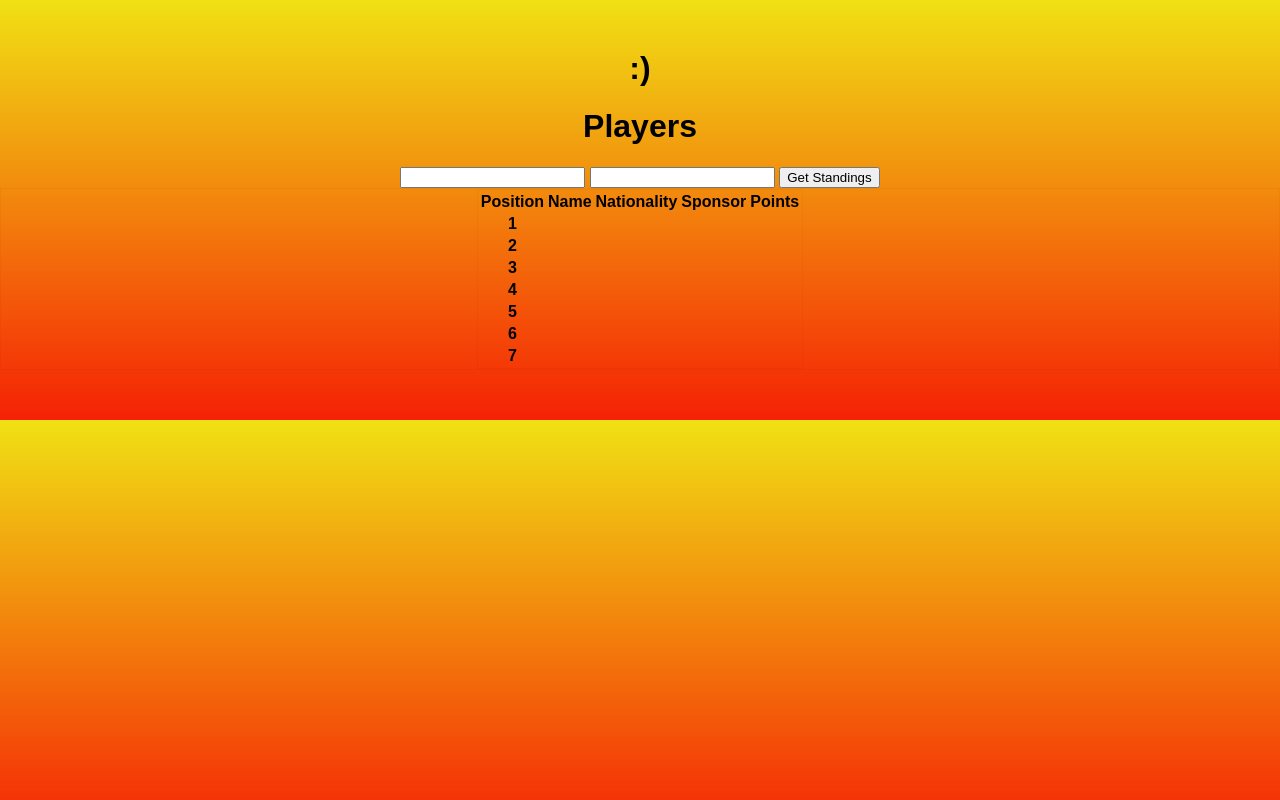
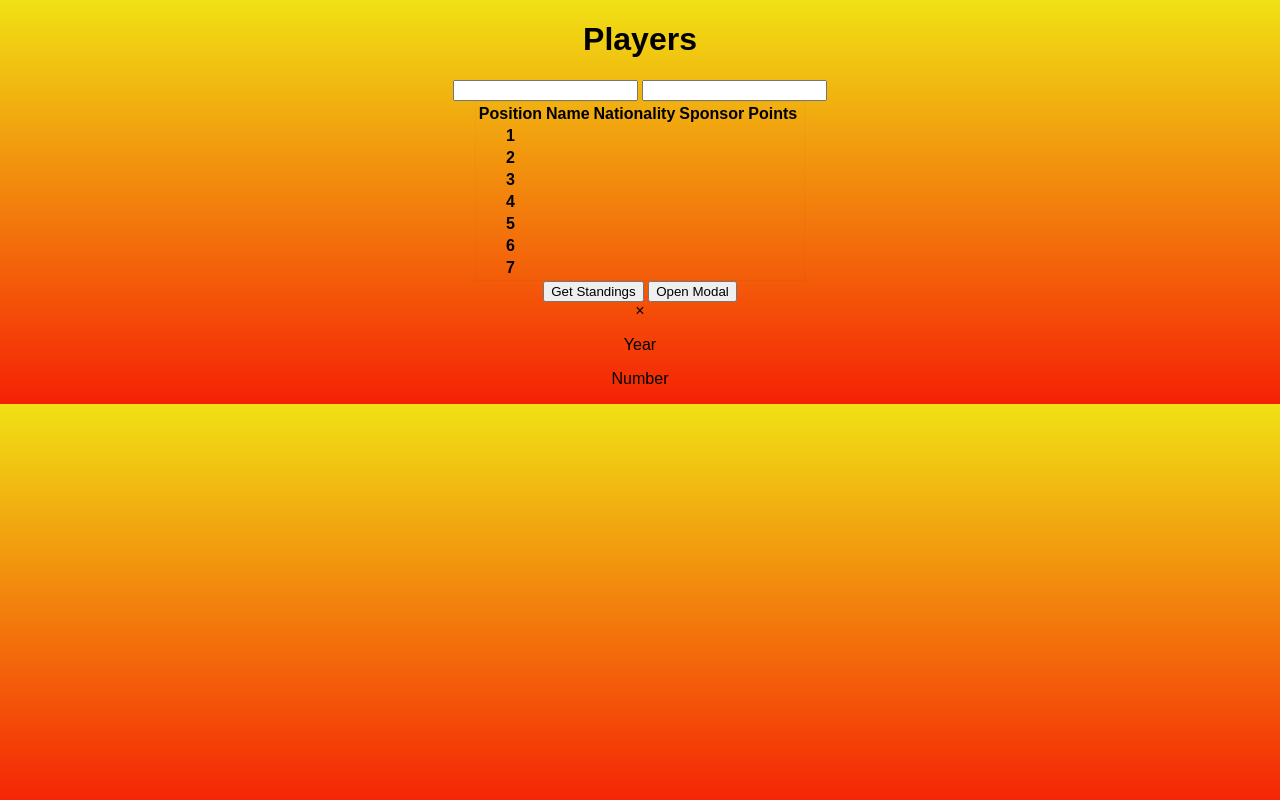
Before and after one commit to celestebarrios/raceCar_api, a plain HTML site: page index.html in a window 1280 px wide. Drawn offline with Linux system fonts and the light colour scheme.

Commit message:
Homework

```diff
--- a/css/style.css
+++ b/css/style.css
@@ -9,20 +9,14 @@
     font-family: sans-serif;
 
 }
-/* .form{
 
-} */
-body {
-    margin:50px 0px; padding:0px;
-    text-align:center;
-    align:center;
-}
 .table{
     border: 0.5px solid rgba(7, 14, 26, 0.03);
-    /* border:1px solid black; */
     margin-left:auto;
     margin-right:auto;
 }
 body{
     background: linear-gradient(to bottom, rgb(240, 225, 20) 0%, #f52105 100%);
+    text-align:center;
+
 }
--- a/index.html
+++ b/index.html
@@ -8,21 +8,20 @@
     <script src = 'js/main.js' defer></script>
 </head>
 <body>
-    <h1>
-        :)
-    </h1>
     <div>
         <h1 id = "players">Players</h1>
     </div>
     <form class = "form" action="" name="form" id ="form">
-        <input type= "text" name = 'season' id = 'season_id'>
+
+        <input type= "text" name = 'year' id = 'year_id'>
         <input type= "text" name = 'round' id = 'round_id'>
-        <button id = "cells" OnClick= "event.preventDefault() ; submitForm() ">Get Standings</button>
+
     </form>
 
-    <div class = 'table'>
 
-       <table class="table" id= "table_id">
+
+<table class="table" id= "table_id">
+
     <thead>
         <tr>
         <th scope="Position">Position</th>
@@ -32,37 +31,90 @@
         <th scope="Points">Points</th>
         </tr>
     </thead>
-  <tbody>
+
+
     <tr>
       <th scope="row">1</th>
-
+      <td id="Position1"></td>
+      <td id="Name1"></td>
+      <td id="Nationality1"></td>
+      <td id="Sponsor1"></td>
+      <td id="Points1"></td>
     </tr>
     <tr>
       <th scope="row">2</th>
+        <td id="Position2"></td>
+        <td id="Name2"></td>
+        <td id="Nationality2"></td>
+        <td id="Sponsor2"></td>
+        <td id="Points2"></td>
 
     </tr>
     <tr>
       <th scope="row">3</th>
+        <td id="Position3"></td>
+        <td id="Name3"></td>
+        <td id="Nationality3"></td>
+        <td id="Sponsor3"></td>
+        <td id="Points3"></td>
 
     </tr>
     <tr>
         <th scope="row">4</th>
+            <td id="Position4"></td>
+            <td id="Name4"></td>
+            <td id="Nationality4"></td>
+            <td id="Sponsor4"></td>
+            <td id="Points4"></td>
 
       </tr>
       <tr>
         <th scope="row">5</th>
+            <td id="Position5"></td>
+            <td id="Name5"></td>
+            <td id="Nationality5"></td>
+            <td id="Sponsor5"></td>
+            <td id="Points5"></td>
 
       </tr>
       <tr>
         <th scope="row">6</th>
+            <td id="Position6"></td>
+            <td id="Name6"></td>
+            <td id="Nationality6"></td>
+            <td id="Sponsor6"></td>
+            <td id="Points6"></td>
 
       </tr>
       <tr>
         <th scope="row">7</th>
+            <td id="Position7"></td>
+            <td id="Name7"></td>
+            <td id="Nationality7"></td>
+            <td id="Sponsor7"></td>
+            <td id="Points7"></td>
 
       </tr>
-  </tbody>
+
 </table>
-   </div>
+
+<!-- Trigger/Open the Modal -->
+<button id = "cells" OnClick= "event.preventDefault() ; submitForm() ">Get Standings</button>
+
+<button onclick="document.getElementById('id01').style.display='block'"
+class="w3-button">Open Modal</button>
+
+<!-- The Modal -->
+<div id="id01" class="modal">
+  <div class="content">
+    <div class="container">
+      <span onclick="document.getElementById('id01').style.display='none'"
+      class="button display-topright">&times;</span>
+      <p>Year</p>
+      <p>Number</p>
+    </div>
+  </div>
+</div>
+
 </body>
 </html>
--- a/js/main.js
+++ b/js/main.js
@@ -1,10 +1,10 @@
 async function getJSON(){
-    season = document.getElementsByName('season').value;
+    year = document.getElementsByName('year').value;
     round = document.getElementsByName('round').value;
-    console.log(season)
+    console.log(year)
     console.log(round)
 //from class//
-    await fetch(`https://ergast.com/api/f1/${season}/${round}/driverStandings.json`)
+    await fetch(`https://ergast.com/api/f1/${year}/${round}/driverStandings.json`)
         .then(data => data.json())
         .then(rawData =>{
             //top 7 drivers looping through DriverStandings
@@ -38,3 +38,7 @@ async function getJSON(){
             }
         })
 }
+
+let modal = document.getElementById("myModal");
+let btn = document.getElementById("myBtn");
+let span = document.getElementsByClassName("close")[0];
```
